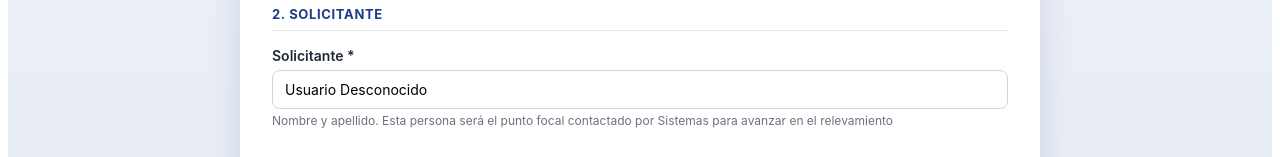
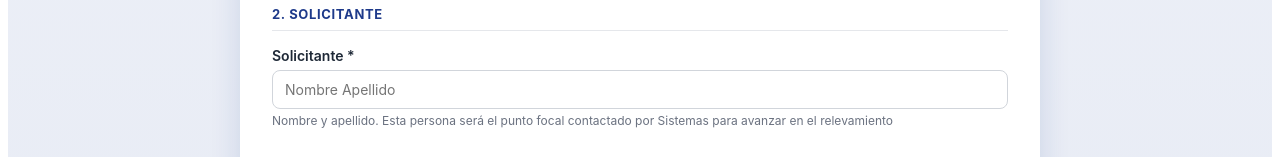
Before and after one commit to marcoafiore-dev/Pedidos_Sistemas_Logant, a Next.js app: page / in a window 1280 px wide. Shown: the part 358-515 px from the top of the page. Built offline with nearby package versions, Linux system fonts and the light colour scheme.

Commit message:
Cambiar valor inicial de Solicitante a vacío - dejar campo limpio para ingreso manual

```diff
--- a/pages/index.js
+++ b/pages/index.js
@@ -69,8 +69,8 @@ export default function Home() {
 
   // Capturar usuario cuando carga el componente
   useEffect(() => {
-    const userName = getUserName();
-    setForm(prev => ({ ...prev, solicitante: userName }));
+    // No pre-llenar con usuario desconocido, dejar vacío para que ingrese manualmente
+    setForm(prev => ({ ...prev, solicitante: '' }));
   }, []);
   const [status, setStatus] = useState(null); // null | 'sending' | 'success' | 'error'
   const [errorMsg, setErrorMsg] = useState('');
```
